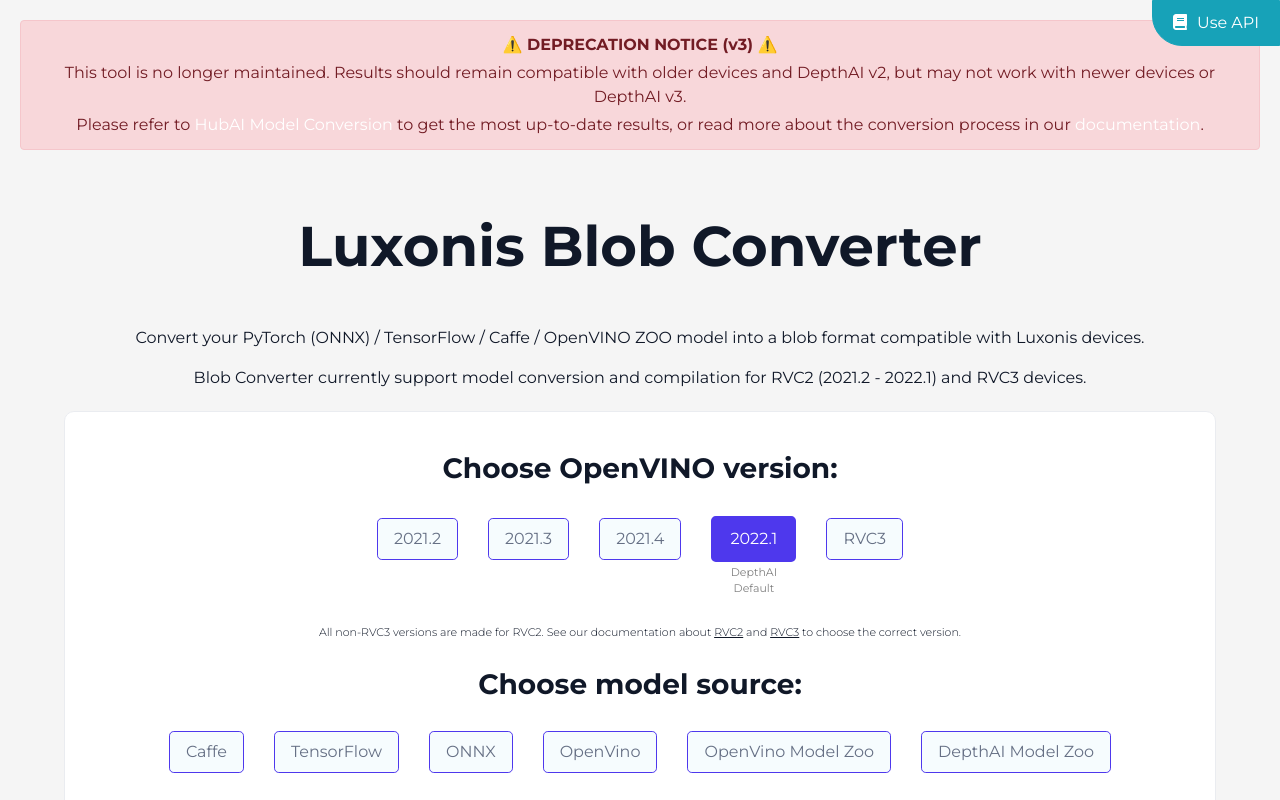
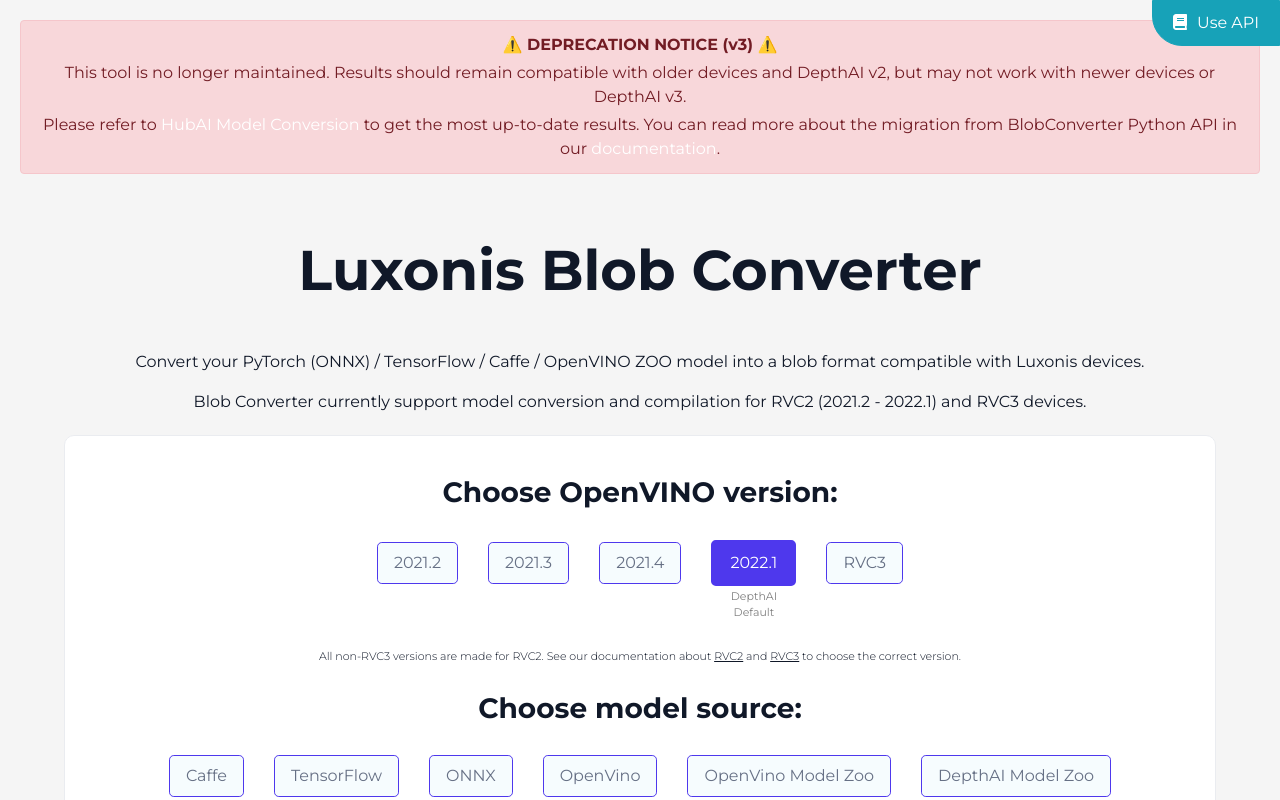
Before and after one commit to luxonis/blobconverter, a React (Create React App) app in the folder websrc/: page / in a window 1280 px wide. Built offline with nearby package versions, Linux system fonts and the light colour scheme.

Commit message:
updated links

```diff
--- a/websrc/src/components/Content.jsx
+++ b/websrc/src/components/Content.jsx
@@ -17,11 +17,11 @@
       </p>
       <p className="mb-0">
         Please refer to{' '}
-        <a href="https://rvc4.docs.luxonis.com/cloud/hubai/features/model-conversion/" target="_blank" rel="noopener noreferrer" className="text-white text-decoration-underline">
+        <a href="https://docs.luxonis.com/cloud/hubai/features/model-conversion/" target="_blank" rel="noopener noreferrer" className="text-white text-decoration-underline">
           HubAI Model Conversion
         </a>{' '}
-        to get the most up-to-date results, or read more about the conversion process in our{' '}
-        <a href="https://rvc4.docs.luxonis.com/software/ai-inference/conversion/" target="_blank" rel="noopener noreferrer" className="text-white text-decoration-underline">
+        to get the most up-to-date results. You can read more about the migration from BlobConverter Python API in our {' '}
+        <a href="https://docs.luxonis.com/software-v3/ai-inference/conversion/rvc-conversion/online/hubai/#HubAI-Migration%20from%20BlobConverter" target="_blank" rel="noopener noreferrer" className="text-white text-decoration-underline">
           documentation
         </a>.
       </p>
```
